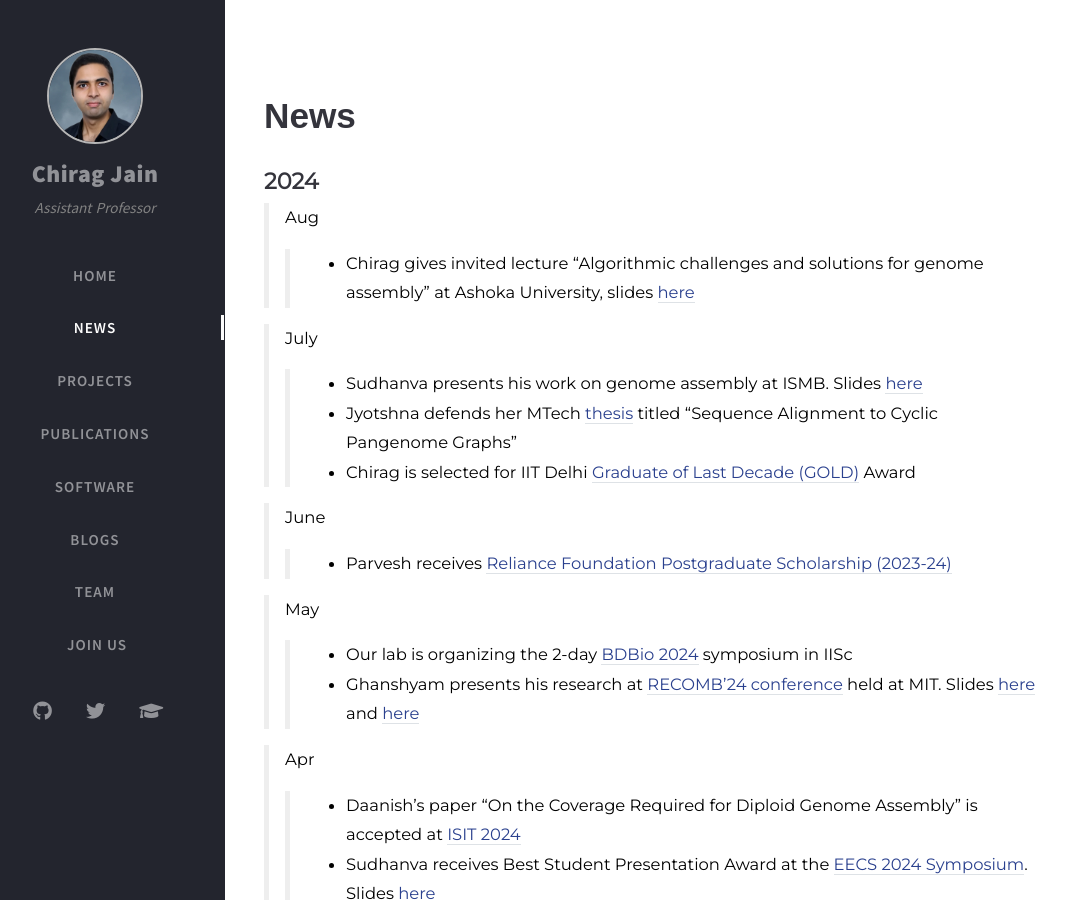
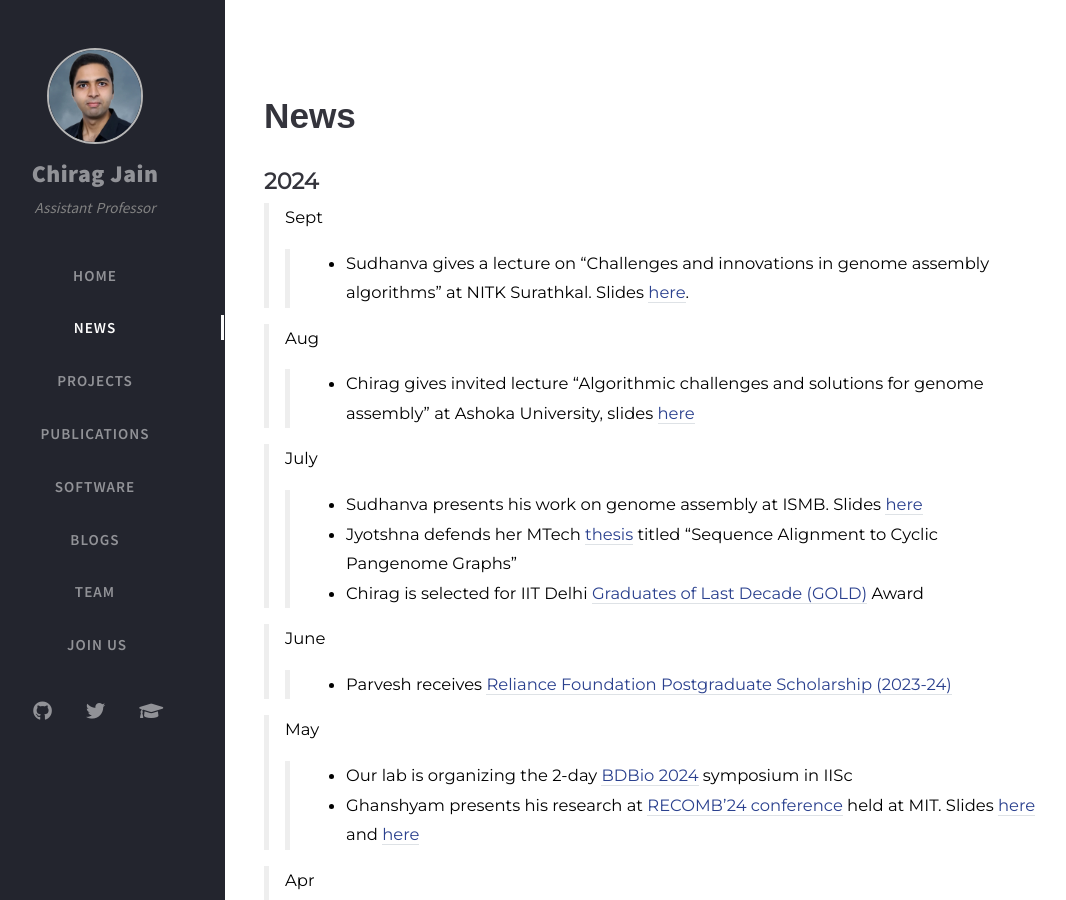
Before and after one commit to at-cg/at-cg.github.io, a Jekyll site: the page built from tabs/new.md, in a window 1280 px wide and 900 px high. Shown: the whole window, without its empty margins (35-1101 px from the left). Built offline with Jekyll 4.4.1, drawn with Linux system fonts in a browser that asks for light colours; nearby versions of some CDN libraries; comment, search, counter and statistics services are not loaded.

Commit message:
Update new.md

```diff
--- a/tabs/new.md
+++ b/tabs/new.md
@@ -20,13 +20,17 @@ type: news
 # **News**
 
 ## **2024**
+
+>Sept
+>> - Sudhanva gives a lecture on "Challenges and innovations in genome assembly algorithms" at NITK Surathkal. Slides [here](https://drive.google.com/file/d/1Rnvx4Xaj7WLWk64yVsIgFmaz_-btyQ6b/view?usp=share_link).
+
 >Aug
 >> - Chirag gives invited lecture "Algorithmic challenges and solutions for genome assembly" at Ashoka University, slides [here](https://drive.google.com/file/d/1iiH5Q8Fsj0BaF-8asz4MAKvKbSrrinzx/view?usp=sharing)
 
 >July
 >> - Sudhanva presents his work on genome assembly at ISMB. Slides [here](https://drive.google.com/file/d/1n3KDpHUewXJpFEt1e9_BLhCq6puPBvIG/view?usp=sharing)
 >> - Jyotshna defends her MTech [thesis](https://drive.google.com/file/d/1ui88axqZqOWaOD230Qev9lAZ4A4QFikK/view?usp=sharing) titled "Sequence Alignment to Cyclic Pangenome Graphs"
->> - Chirag is selected for IIT Delhi [Graduate of Last Decade (GOLD)](https://alumni.iitd.ac.in/Graduates-of-Last-Decade-(GOLD)-Award) Award
+>> - Chirag is selected for IIT Delhi [Graduates of Last Decade (GOLD)](https://alumni.iitd.ac.in/Graduates-of-Last-Decade-(GOLD)-Awards/105) Award
 
 >June
 >> - Parvesh receives [Reliance Foundation Postgraduate Scholarship (2023-24)](https://www.scholarships.reliancefoundation.org/PG_Scholarship.aspx)
```
